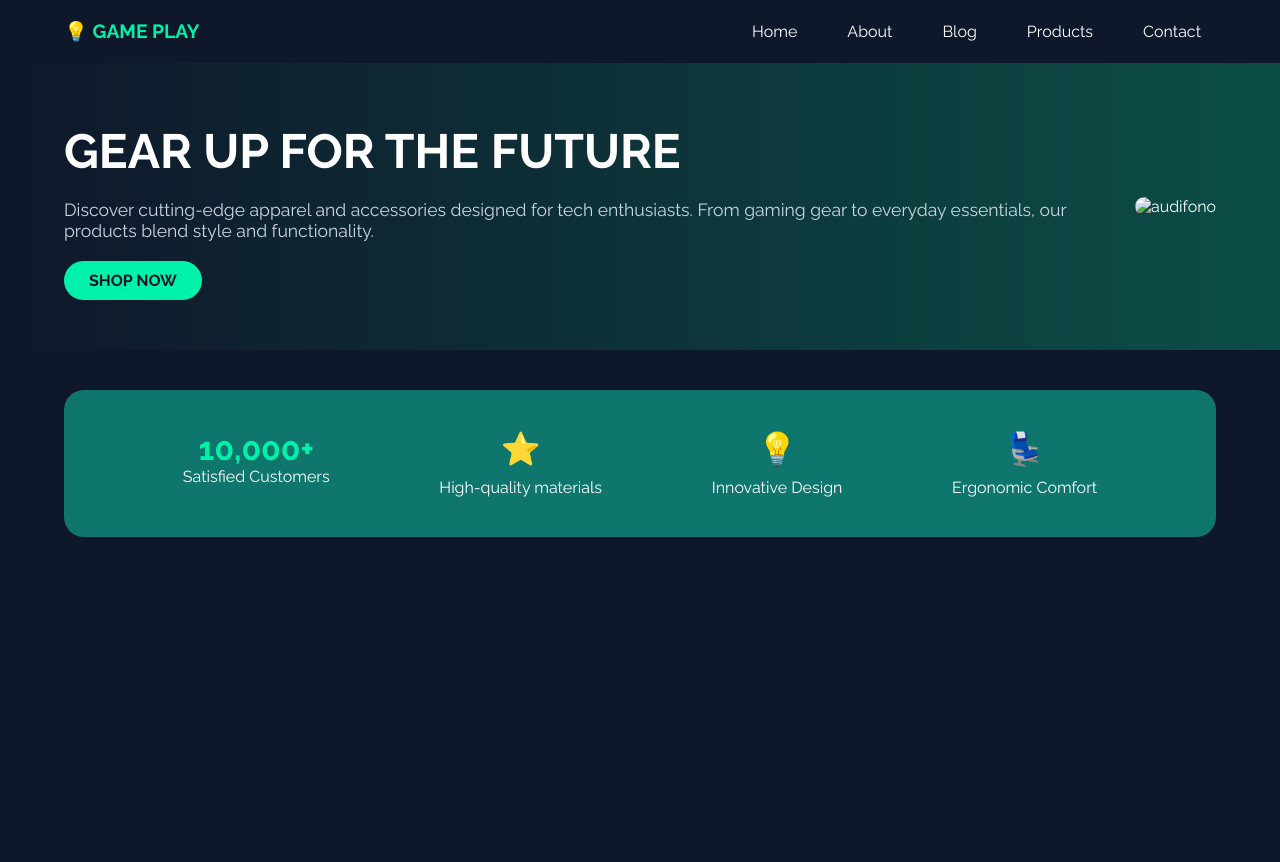
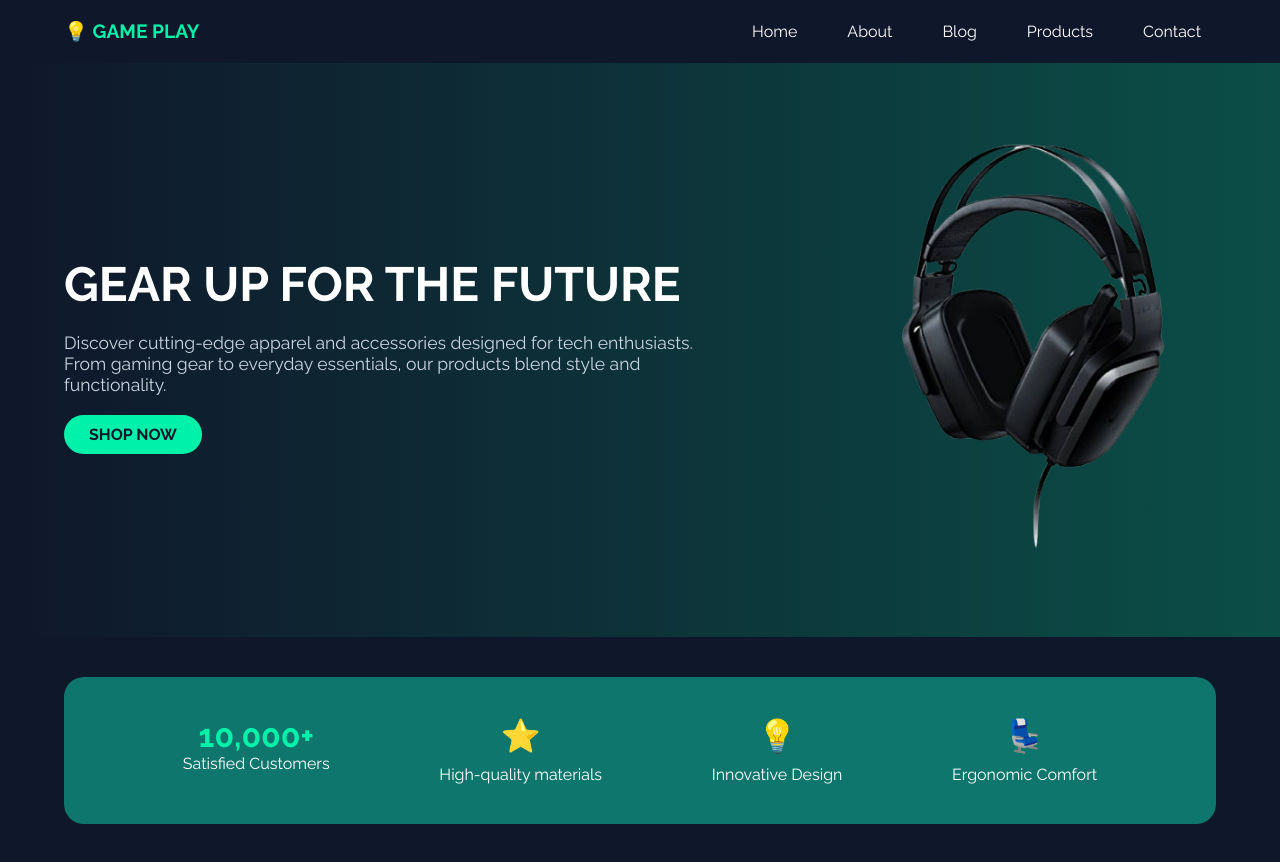
Before and after one commit to AntonioHernandez777/gamecomp, a plain HTML site: page index.html in a window 1280 px wide. Before the commit the page ends 800 px from the top, so only its background shows below. Drawn offline with Linux system fonts and the light colour scheme.

Commit message:
Update index.html

```diff
--- a/index.html
+++ b/index.html
@@ -29,7 +29,7 @@
       <a href="#" class="btn">SHOP NOW</a>
     </div>
     <div class="hero-image">
-      <img src="audifono.png" alt="audifono">
+      <img src="img/audifono.png" alt="audifono">
     </div>
   </section>
 
```
